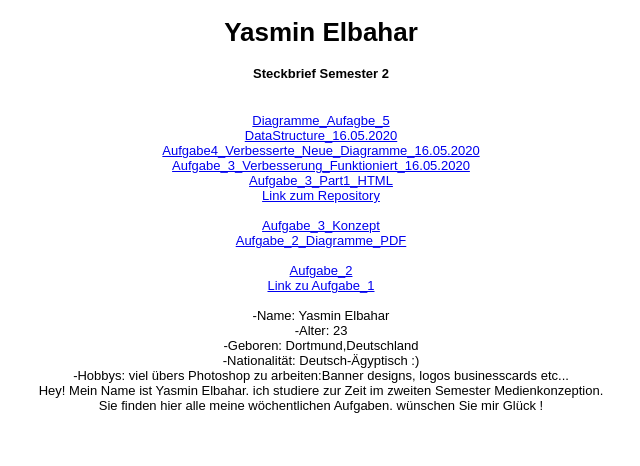
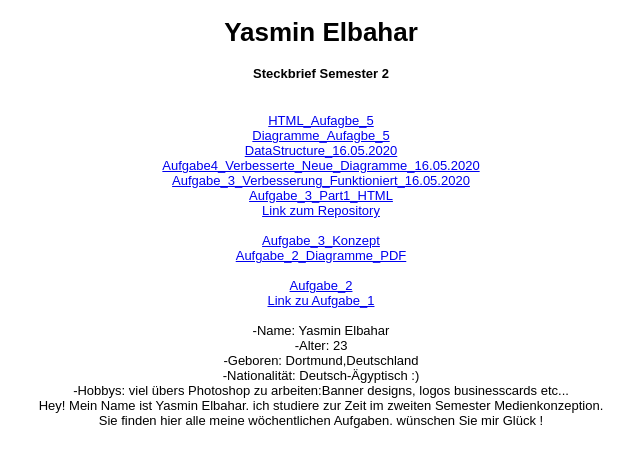
Before and after one commit to YasminElbahar/Eia2Aufgaben, a plain HTML site: page steckbrief/steckbrief.htm in a window 1280 px wide. Shown: the whole page, without its empty margins (319-959 px from the left). Drawn offline with Linux system fonts and the light colour scheme.

Commit message:
Update steckbrief.htm

```diff
--- a/steckbrief/steckbrief.htm
+++ b/steckbrief/steckbrief.htm
@@ -19,6 +19,9 @@ body {
 
 
 		<h4>Steckbrief Semester 2</h4> <br>
+
+		<center><a href="https://yasminelbahar.github.io/Eia2Aufgaben/Aufgabe_5/Aufgabe3.2.html" target="_blank">HTML_Aufagbe_5</a></center
+		<br>
 
 		<center><a href="https://yasminelbahar.github.io/Eia2Aufgaben/Aufgabe_5/aufgabe_5.pdf" target="_blank">Diagramme_Aufagbe_5</a></center
 		<br>
```
